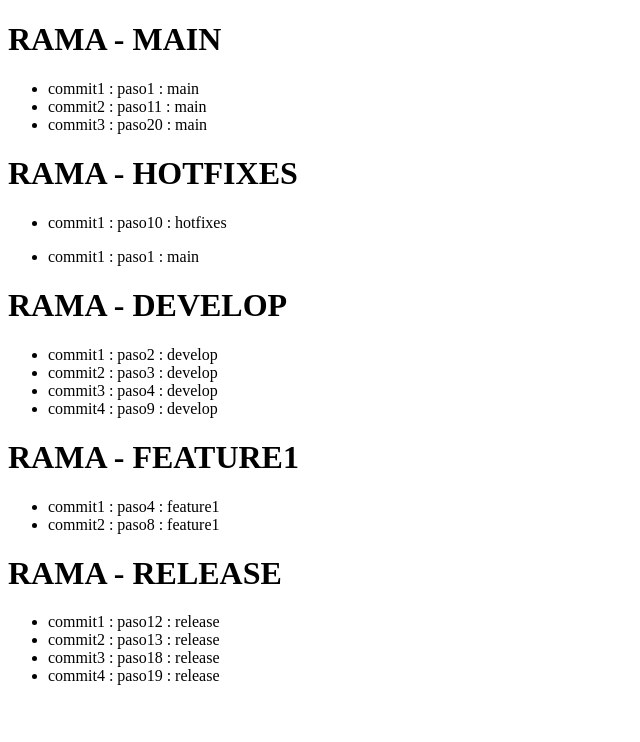
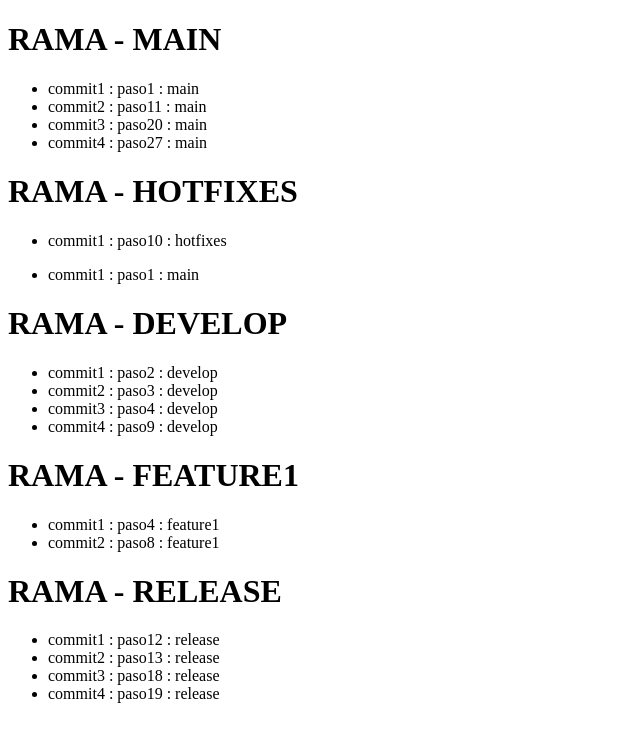
Before and after one commit to Srta-Becerril/ut5-practica1, a plain HTML site: page index.html in a window 1280 px wide. Shown: the whole page, without its empty margins (0-640 px from the left). Drawn offline with Linux system fonts and the light colour scheme.

Commit message:
commit4 : paso27 : main

```diff
--- a/index.html
+++ b/index.html
@@ -11,6 +11,7 @@
             <li>commit1 : paso1 : main</li>
             <li>commit2 : paso11 : main</li>
             <li>commit3 : paso20 : main</li>
+            <li>commit4 : paso27 : main</li>
         </ul>
 
         <h1>RAMA - HOTFIXES</h1>
```
